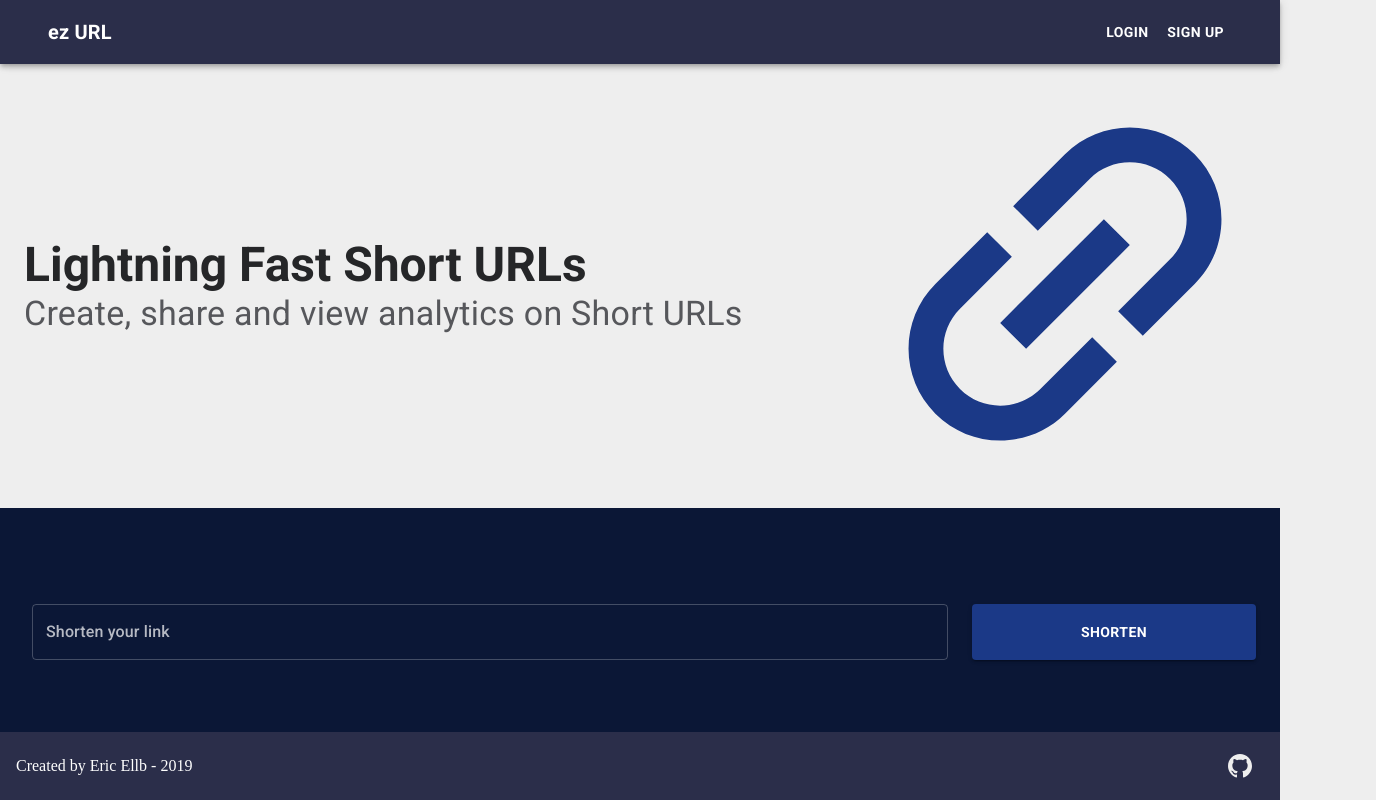
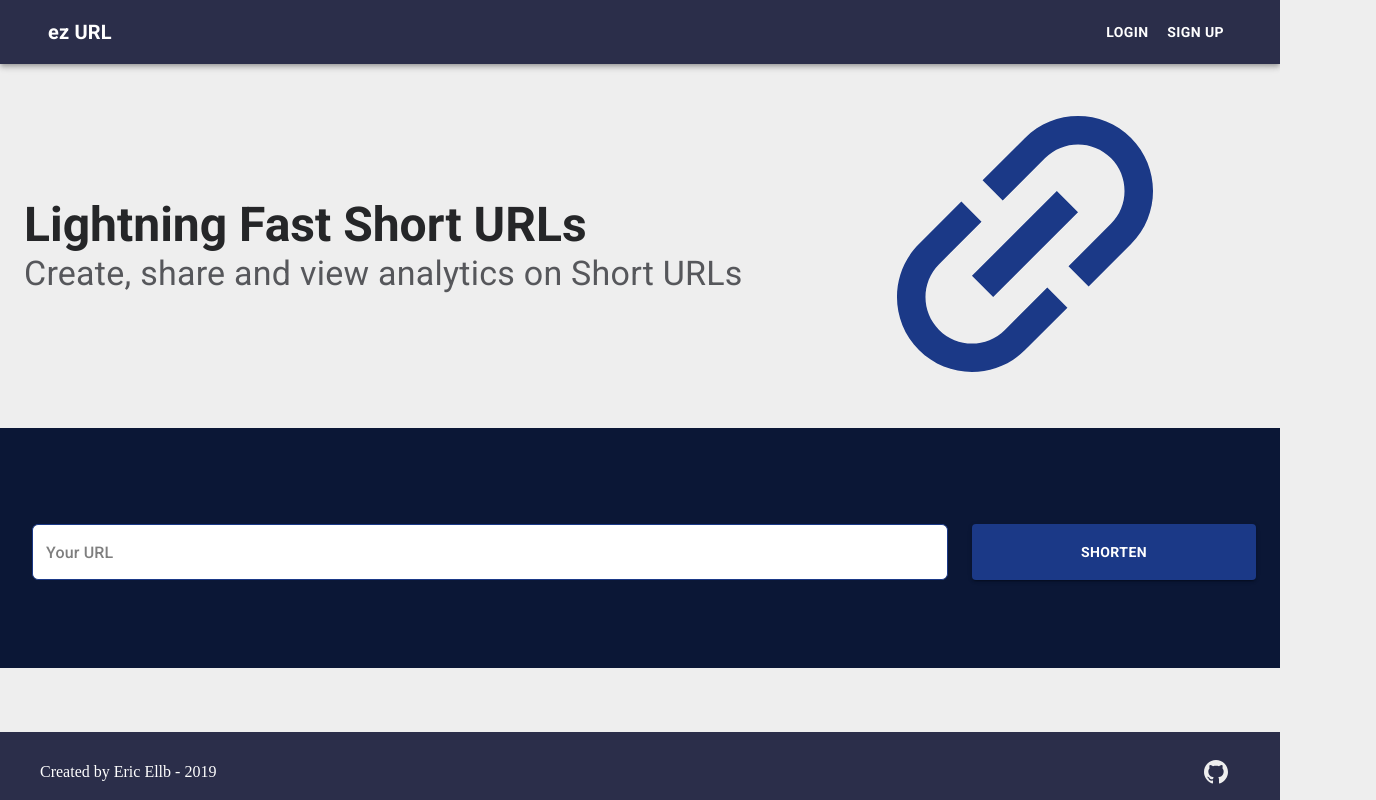
Before and after one commit to ericellb/Lightning-Link, a React (Create React App) app in the folder client/: page / in a window 1280 px wide. Shown: the whole page, 1376 px wide, since content can reach past the window. Built offline with nearby package versions, Linux system fonts and the light colour scheme.

Commit message:
Styling to Shortener Component

```diff
--- a/client/src/components/Footer/index.tsx
+++ b/client/src/components/Footer/index.tsx
@@ -1,5 +1,5 @@
 import React from 'react';
-import { makeStyles, IconButton } from '@material-ui/core';
+import { makeStyles, IconButton, Container } from '@material-ui/core';
 
 const useStyles = makeStyles(theme => ({
   footer: {
@@ -9,15 +9,17 @@ const useStyles = makeStyles(theme => ({
     backgroundColor: '#2b2e4a',
     height: '8.5vh',
     zIndex: 1000,
-    display: 'flex',
-    alignItems: 'center',
     color: '#FEFEFE',
     padding: '1em',
-    boxSizing: 'border-box',
-    justifyContent: 'space-between'
+    boxSizing: 'border-box'
   },
   icons: {
     fill: '#eeeeee'
+  },
+  flex: {
+    display: 'flex',
+    alignItems: 'center',
+    justifyContent: 'space-between'
   }
 }));
 
@@ -30,14 +32,22 @@ export default function Footer() {
 
   return (
     <footer className={classes.footer}>
+      <Container className={classes.flex}>
         <div>Created by Eric Ellb - 2019</div>
         <div>
           <IconButton onClick={() => handleLink('https://github.com/ericellb')}>
-          <svg className={classes.icons} xmlns="http://www.w3.org/2000/svg" width="24" height="24" viewBox="0 0 24 24">
+            <svg
+              className={classes.icons}
+              xmlns="http://www.w3.org/2000/svg"
+              width="24"
+              height="24"
+              viewBox="0 0 24 24"
+            >
               <path d="M12 0c-6.626 0-12 5.373-12 12 0 5.302 3.438 9.8 8.207 11.387.599.111.793-.261.793-.577v-2.234c-3.338.726-4.033-1.416-4.033-1.416-.546-1.387-1.333-1.756-1.333-1.756-1.089-.745.083-.729.083-.729 1.205.084 1.839 1.237 1.839 1.237 1.07 1.834 2.807 1.304 3.492.997.107-.775.418-1.305.762-1.604-2.665-.305-5.467-1.334-5.467-5.931 0-1.311.469-2.381 1.236-3.221-.124-.303-.535-1.524.117-3.176 0 0 1.008-.322 3.301 1.23.957-.266 1.983-.399 3.003-.404 1.02.005 2.047.138 3.006.404 2.291-1.552 3.297-1.23 3.297-1.23.653 1.653.242 2.874.118 3.176.77.84 1.235 1.911 1.235 3.221 0 4.609-2.807 5.624-5.479 5.921.43.372.823 1.102.823 2.222v3.293c0 .319.192.694.801.576 4.765-1.589 8.199-6.086 8.199-11.386 0-6.627-5.373-12-12-12z" />
             </svg>
           </IconButton>
         </div>
+      </Container>
     </footer>
   );
 }
--- a/client/src/components/Hero/index.tsx
+++ b/client/src/components/Hero/index.tsx
@@ -28,8 +28,8 @@ const useStyles = makeStyles(theme => ({
     color: '#56575b'
   },
   linkImage: {
-    height: '55vh',
-    width: '55vh',
+    height: '45vh',
+    width: '45vh',
     transform: 'rotate(135deg)',
     color: '#1b3987'
   }
--- a/client/src/components/Shortener/index.tsx
+++ b/client/src/components/Shortener/index.tsx
@@ -17,7 +17,23 @@ const useStyles = makeStyles(theme => ({
   textField: {
     marginLeft: theme.spacing(1),
     marginRight: theme.spacing(1),
-    width: '100%'
+    width: '100%',
+    background: 'white',
+    borderRadius: '8px'
+  },
+  textFieldInput: {
+    color: 'black'
+  },
+  textFieldLabel: {
+    color: 'black'
+  },
+  notchedOutline: {
+    borderRadius: '6px',
+    borderColor: '#1b3987 !important'
+  },
+  textFieldFocus: {
+    borderRadius: '6px',
+    boxShadow: '0px 0px 4px #fff'
   },
   shortenButton: {
     backgroundColor: '#1b3987',
@@ -39,7 +55,6 @@ export default function Shortener() {
           <Grid item xs={9}>
             <TextField
               id="filled-name"
-              label="Shorten your link"
               placeholder="Your URL"
               autoComplete="off"
               className={classes.textField}
@@ -47,6 +62,16 @@ export default function Shortener() {
               onChange={e => setDestURL(e.target.value)}
               margin="normal"
               variant="outlined"
+              InputLabelProps={{
+                className: classes.textFieldLabel
+              }}
+              InputProps={{
+                classes: {
+                  input: classes.textFieldInput,
+                  notchedOutline: classes.notchedOutline,
+                  focused: classes.textFieldFocus
+                }
+              }}
             />
           </Grid>
           <Grid item xs={3}>
```
Lines whose indentation alone changed are shown as unchanged.
